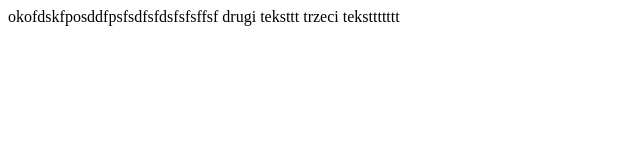
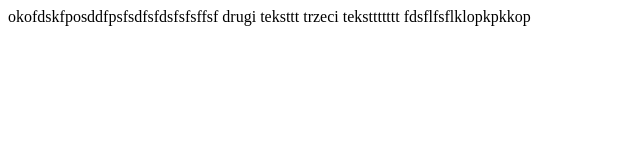
Before and after one commit to dominikmarkowski/zajeciagit, a plain HTML site: page index.html in a window 1280 px wide. Shown: the whole page, without its empty margins (0-640 px from the left). Drawn offline with Linux system fonts and the light colour scheme.

Commit message:
czwarty commit

```diff
--- a/index.html
+++ b/index.html
@@ -8,5 +8,7 @@
 okofdskfposddfpsfsdfsfdsfsfsffsf
 drugi teksttt
 trzeci teksttttttt
+
+fdsflfsflklopkpkkop
 </body>
 </html>
```
